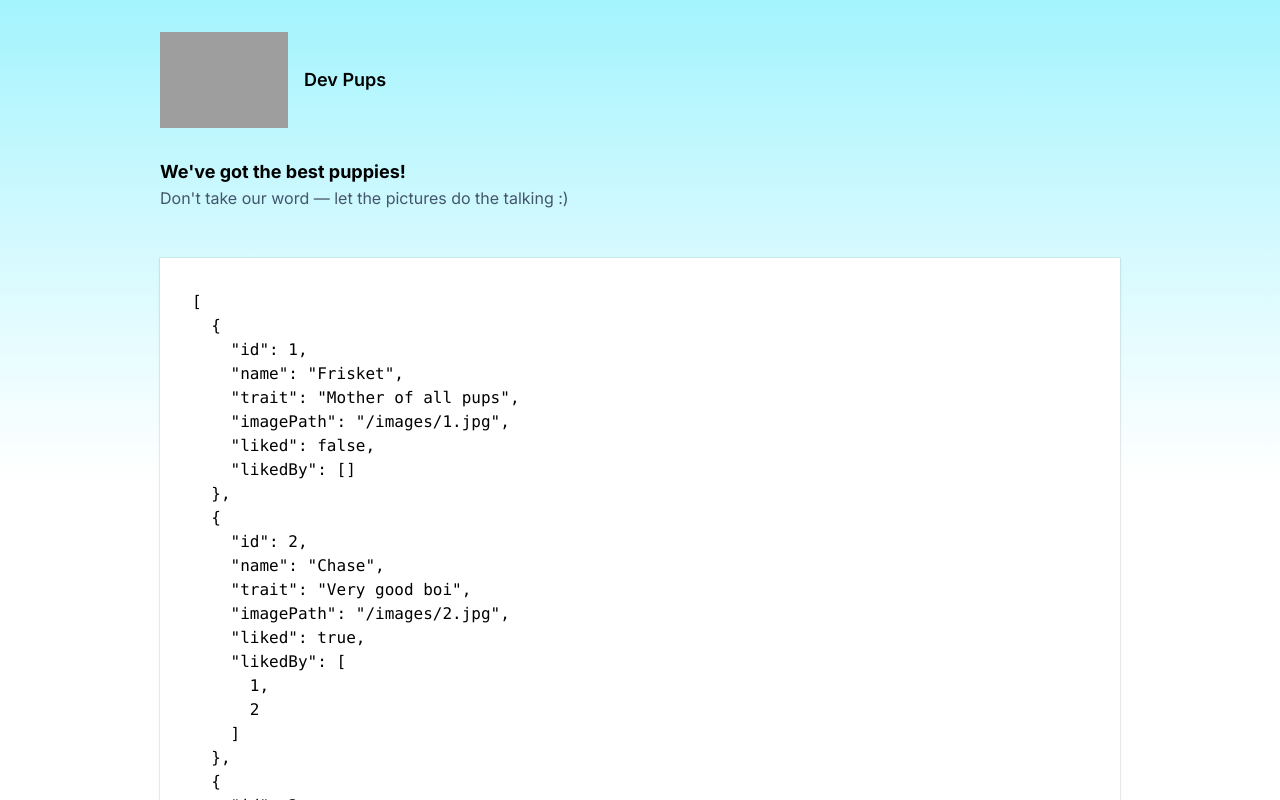
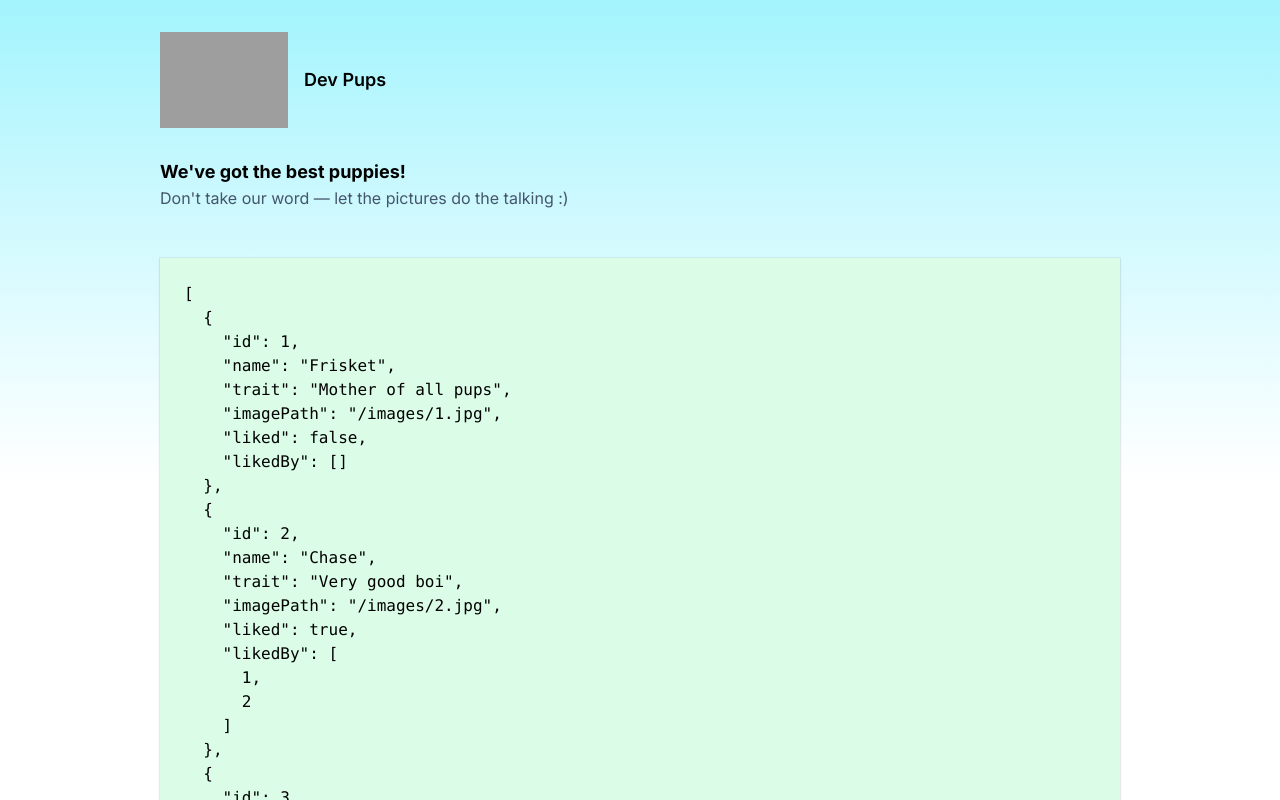
Before and after one commit to simply-samin/react-from-scratch, a React (Vite) app: page / in a window 1280 px wide. Shown: the top 800 px of the page. Built offline with nearby package versions, Linux system fonts and the light colour scheme; grey boxes are pictures that could not be loaded.

Commit message:
add Suspense and ErrorBoundary for data fetching with use() hook

```diff
--- a/package.json
+++ b/package.json
@@ -18,6 +18,7 @@
     "lucide-react": "^0.575.0",
     "react": "^19.2.4",
     "react-dom": "^19.2.4",
+    "react-error-boundary": "^6.1.1",
     "tailwindcss": "^4.2.0"
   },
   "devDependencies": {
--- a/src/App.tsx
+++ b/src/App.tsx
@@ -6,9 +6,11 @@ import { Shortlist } from "./components/Shortlist";
 import { PuppiesList } from "./components/PuppiesList";
 import { NewPuppyForm } from "./components/NewPuppyForm";
 import { puppies as puppiesData } from "./data/puppies";
-import { useEffect, useState } from "react";
+import { Suspense, use, useEffect, useState } from "react";
 import { Puppy } from "./types";
 import { LoaderCircle } from "lucide-react";
+import { getPuppies } from "./queries";
+import { ErrorBoundary, FallbackProps } from "react-error-boundary";
 
 export default function App() {
     return (
@@ -28,7 +30,25 @@ function Main() {
 
     return (
         <main>
-            <ApiPuppies />
+            <ErrorBoundary
+                fallbackRender={({ error }: FallbackProps) => (
+                    <div className="mt-12 bg-red-100 p-6 shadow ring ring-black/5">
+                        <p className="text-red-500">
+                            {(error as Error).message}
+                        </p>
+                    </div>
+                )}
+            >
+                <Suspense
+                    fallback={
+                        <div className="mt-12 bg-white p-6 shadow ring ring-black/5">
+                            <LoaderCircle className="animate-spin stroke-slate-300" />
+                        </div>
+                    }
+                >
+                    <ApiPuppies />
+                </Suspense>
+            </ErrorBoundary>
 
             {/* Search & Shortlist */}
             <div className="mt-24 grid gap-8 sm:grid-cols-2">
@@ -54,47 +74,70 @@ function Main() {
     );
 }
 
+const puppyPromise = getPuppies();
+
+// Pattern 1: use() + Suspense (React 19+)
 function ApiPuppies() {
-    const [apiPuppies, setApiPuppies] = useState<[]>([]);
-    const [isLoading, setIsLoading] = useState<boolean>(false);
-    const [error, setError] = useState<string>("");
-
-    useEffect(() => {
-        async function getPuppies() {
-            try {
-                setIsLoading(true);
-                await new Promise((resolve) => setTimeout(resolve, 1000));
-
-                const response = await fetch("/puppies.json");
-
-                if (!response.ok) {
-                    const errorData = await response.json();
-                    setError(errorData.message);
-                    throw errorData;
-                }
-
-                const data = await response.json();
-
-                setApiPuppies(data);
-            } catch (error) {
-                console.error(error);
-            }
-
-            setIsLoading(false);
-        }
-
-        getPuppies();
-    }, []);
+    const apiPuppies = use(puppyPromise);
 
     return (
-        <div className="mt-12 bg-white p-8 shadow ring ring-black/5">
-            {isLoading && (
-                <LoaderCircle className="animate-spin stroke-slate-300" />
-            )}
-            {apiPuppies.length > 0 && (
-                <pre>{JSON.stringify(apiPuppies, null, 2)}</pre>
-            )}
-            {error && <p className="text-red-500">{error}</p>}
+        <div className="mt-12 bg-green-100 p-6 shadow ring ring-black/5">
+            <pre>{JSON.stringify(apiPuppies, null, 2)}</pre>
         </div>
     );
 }
+
+// Pattern 2: useState + useEffect (traditional)
+// function ApiPuppies() {
+//     const [apiPuppies, setApiPuppies] = useState<Puppy[]>([]);
+//     const [isLoading, setIsLoading] = useState<boolean>(false);
+//     const [error, setError] = useState<string>("");
+//
+//     useEffect(() => {
+//         async function fetchPuppies() {
+//             try {
+//                 setIsLoading(true);
+//                 await new Promise((resolve) => setTimeout(resolve, 1000));
+//
+//                 const response = await fetch("/puppies.json");
+//
+//                 if (!response.ok) {
+//                     const errorData = await response.json();
+//                     setError(errorData.message);
+//                     throw errorData;
+//                 }
+//
+//                 const data = await response.json();
+//                 setApiPuppies(data);
+//             } catch (error) {
+//                 console.error(error);
+//             }
+//
+//             setIsLoading(false);
+//         }
+//
+//         fetchPuppies();
+//     }, []);
+//
+//     if (isLoading) {
+//         return (
+//             <div className="mt-12 bg-white p-6 shadow ring ring-black/5">
+//                 <LoaderCircle className="animate-spin stroke-slate-300" />
+//             </div>
+//         );
+//     }
+//
+//     if (error) {
+//         return (
+//             <div className="mt-12 bg-red-100 p-6 shadow ring ring-black/5">
+//                 <p className="text-red-500">{error}</p>
+//             </div>
+//         );
+//     }
+//
+//     return (
+//         <div className="mt-12 bg-green-100 p-6 shadow ring ring-black/5">
+//             <pre>{JSON.stringify(apiPuppies, null, 2)}</pre>
+//         </div>
+//     );
+// }
--- /dev/null
+++ b/src/queries/index.ts
@@ -0,0 +1,21 @@
+export async function getPuppies() {
+    try {
+        await new Promise((resolve) => setTimeout(resolve, 1000));
+
+        const response = await fetch("/puppies.json");
+
+        if (!response.ok) {
+            const errorData = await response.json();
+            throw errorData;
+        }
+
+        const data = await response.json();
+
+        return data
+
+    } catch (error) {
+        console.error(error);
+        throw error;
+    }
+
+}
```
Also changed, not shown: 1 other file (tests, documents, lock files or other folders).
